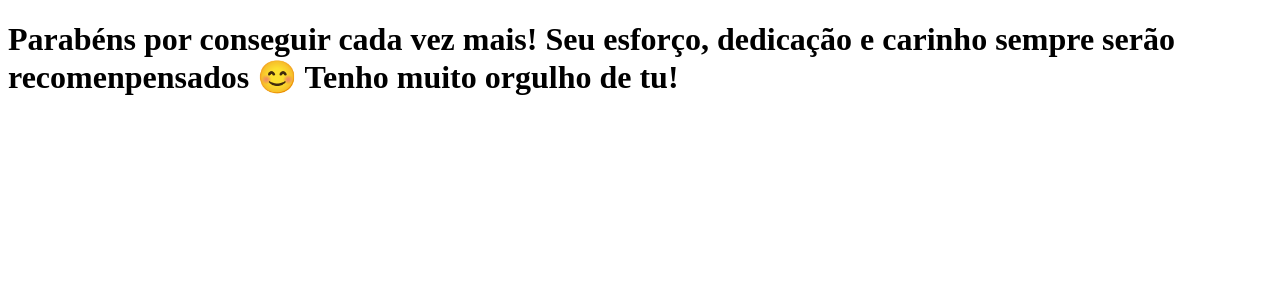
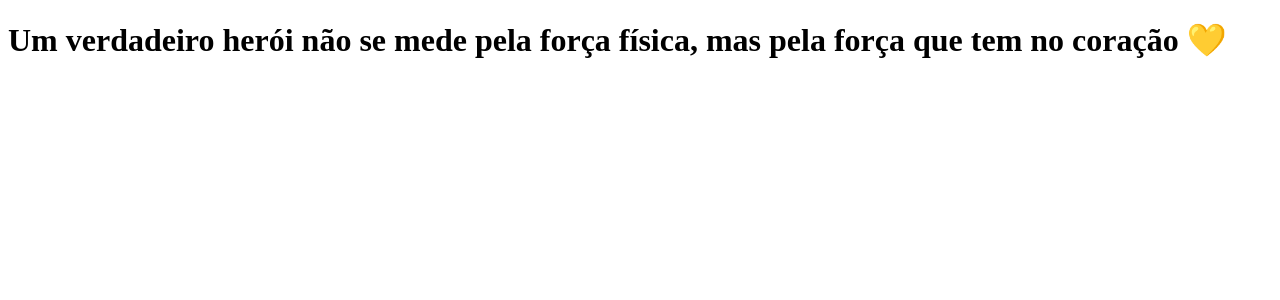
Before and after one commit to carolinaparisi/clone-tabnews, a Next.js app: page / in a window 1280 px wide. Shown: the top 300 px of the page. Built offline with nearby package versions, Linux system fonts and the light colour scheme.

Commit message:
change phrase

```diff
--- a/pages/index.js
+++ b/pages/index.js
@@ -1,8 +1,8 @@
 function Home() {
 	return (
 		<h1>
-			Parabéns por conseguir cada vez mais! Seu esforço, dedicação e carinho
-			sempre serão recomenpensados 😊 Tenho muito orgulho de tu!
+			Um verdadeiro herói não se mede pela força física, mas pela força que tem
+			no coração 💛
 		</h1>
 	);
 }
```
